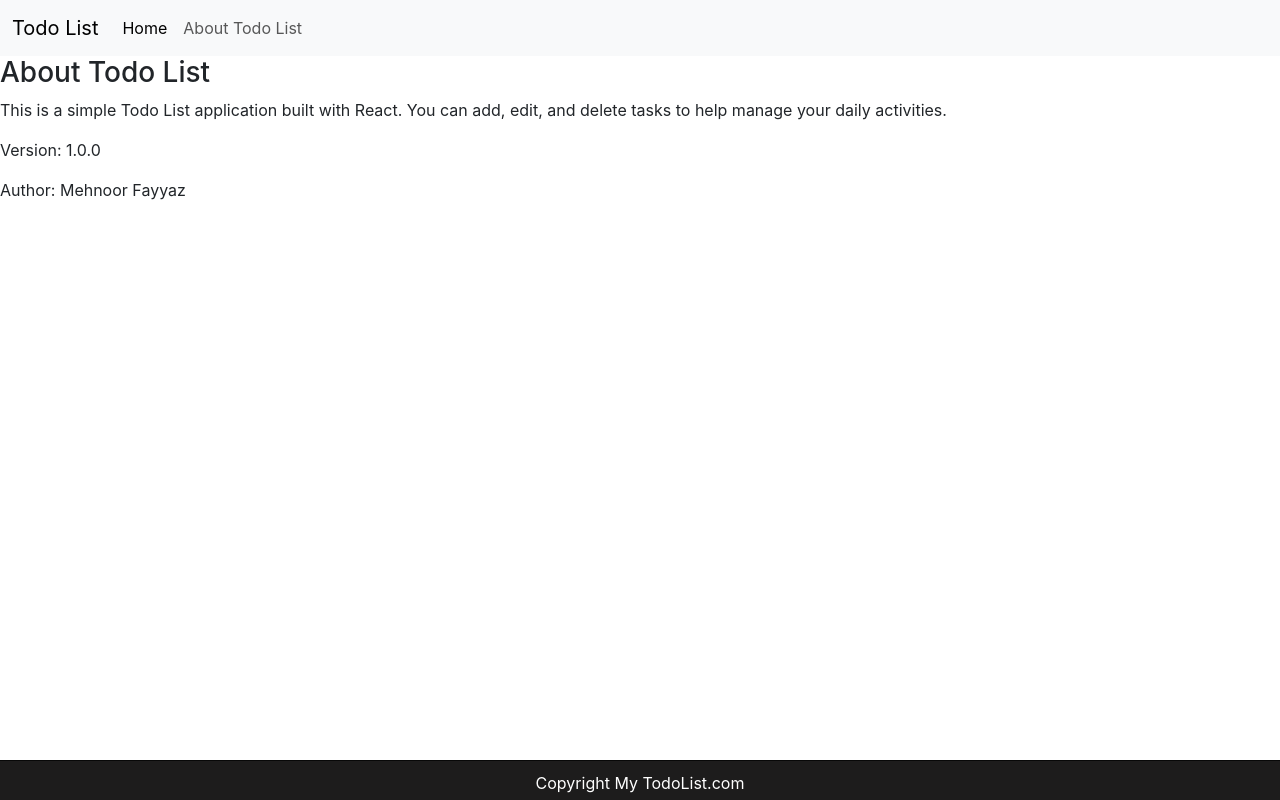
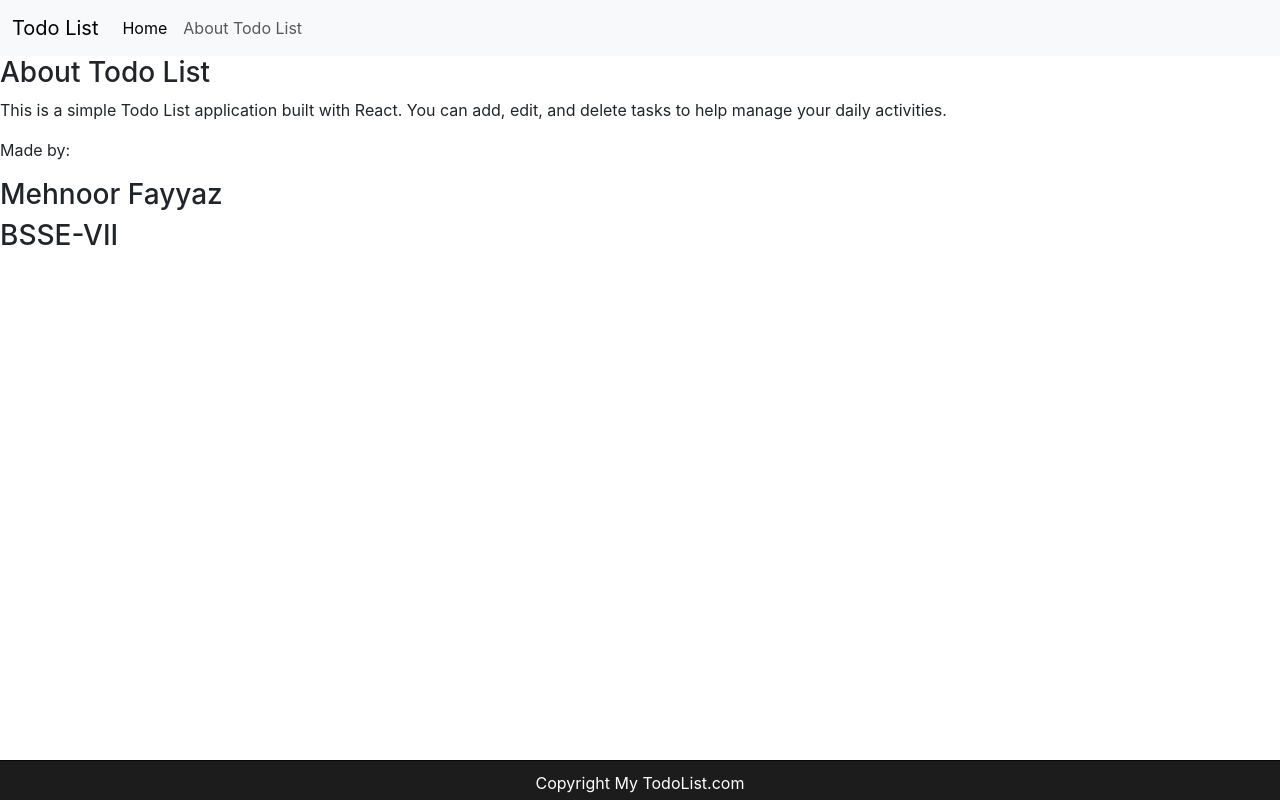
Before and after one commit to ManoFayyaz/my-app, a React (Create React App) app: page /about in a window 1280 px wide. Built offline with nearby package versions, Linux system fonts and the light colour scheme.

Commit message:
create context api and useEffect

```diff
--- a/src/App.js
+++ b/src/App.js
@@ -6,6 +6,7 @@ import Footer from './components/Footer';
 import AddTodo from './components/AddTodo';
 import About from './components/About';
 import EditBox from './components/EditBox';
+import TodoState from './context/todoFile/TodoState';
 import { useState } from 'react';
 import {
   BrowserRouter as Router,
@@ -94,6 +95,7 @@ const CancelEdit = () => {
     <>
      <Router>
       <Navbar title="Todo List" about="About Todo List" />
+
       <Routes>
         <Route  path="/"
           element={
@@ -112,11 +114,13 @@ const CancelEdit = () => {
             </>
           }
         />
+       </Routes>
 
-      <Route path="/about"
-        element={<About />}
-        ></Route>
-      </Routes>
+      <TodoState>
+        <Routes>
+          <Route path="/about" element={<About />} />
+        </Routes>
+    </TodoState>
 
 
       <Footer title="Footer" />
--- a/src/components/About.js
+++ b/src/components/About.js
@@ -1,14 +1,23 @@
-import React from 'react'
+import React, { useEffect } from 'react'
+import { useContext } from 'react';
+import TodoContext from "../context/todoFile/TodoContext";
 
 export default function About() {
+  const {state,update} = useContext(TodoContext);
+
+  useEffect(() => {
+    update();
+  },[update]);
+
   return (
     <div>
       <>
         <h3>About Todo List</h3>
         <p>This is a simple Todo List application built with React. You can add, edit, and delete tasks to help manage your daily activities.</p>
-        <p>Version: 1.0.0</p>
-        <p>Author: Mehnoor Fayyaz</p>
-      </>
+        <p>Made by:</p>
+        <h3>{state.name}</h3>
+        <h3>{state.class}</h3>
+        </>
     </div>
   )
 }
--- /dev/null
+++ b/src/context/todoFile/TodoContext.js
@@ -0,0 +1,3 @@
+import { createContext } from "react";
+const TodoContext = createContext();
+export default TodoContext;
--- /dev/null
+++ b/src/context/todoFile/TodoState.js
@@ -0,0 +1,31 @@
+import React, { useState } from "react";
+import TodoContext from "./TodoContext";
+
+const TodoState = (props) => {
+    const stateInitial = [{
+        name:"Mehnoor",
+        class:"BSSE"
+}];
+
+const[state,setState]= useState(stateInitial);
+
+const update=()=>{
+    setTimeout(() => {
+        setState(
+            {
+                name:"Mehnoor Fayyaz",
+                class:"BSSE-VII"
+            }
+        );
+    }, 3000);
+}
+
+
+return(
+    <TodoContext.Provider value={{state,update}}>
+        {props.children}
+    </TodoContext.Provider>
+)
+}
+
+export default TodoState;
```
